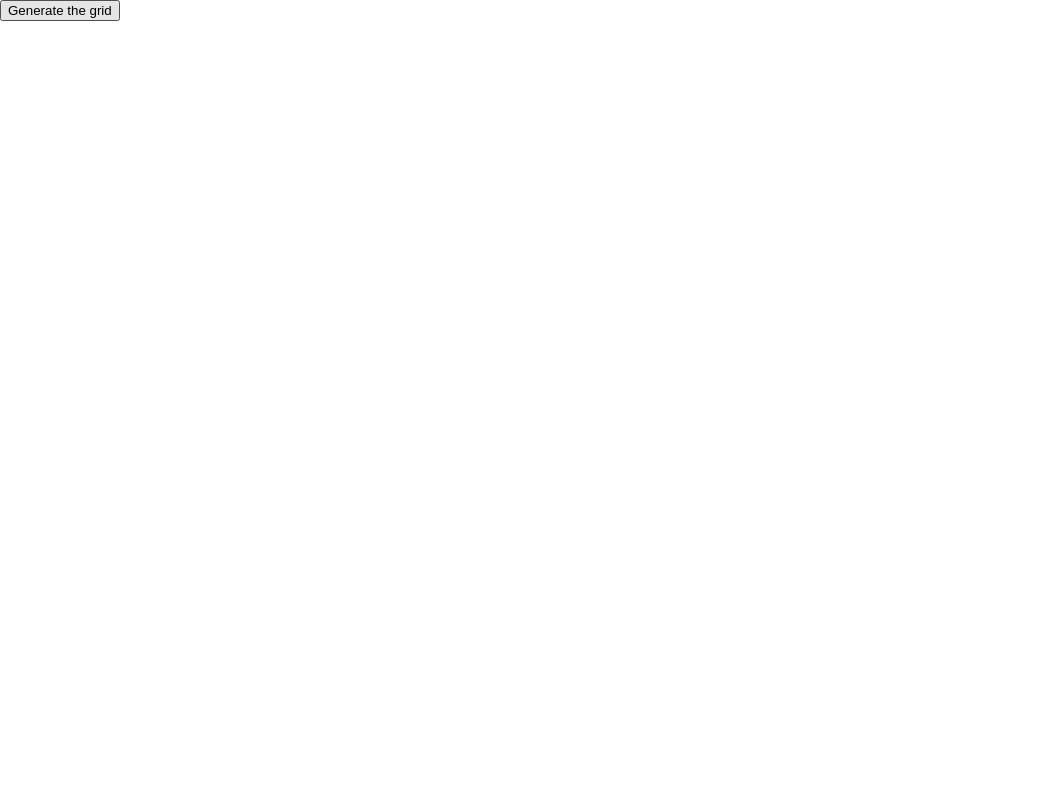
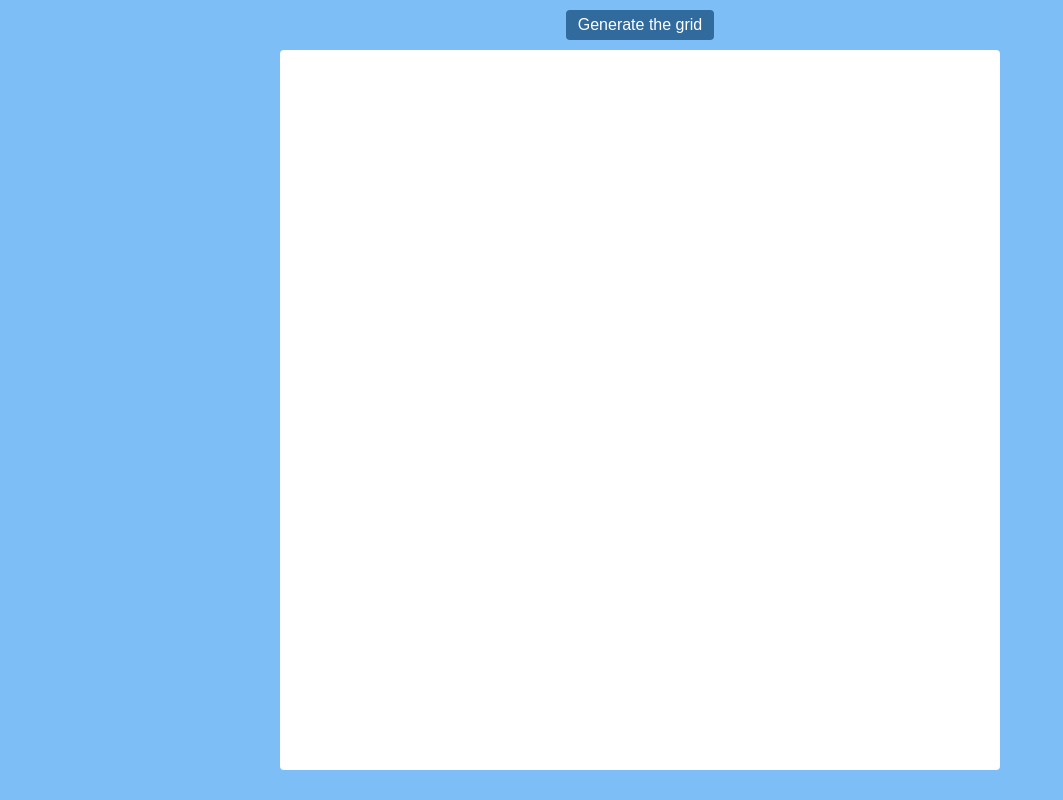
Before and after one commit to sikithedev/odin-etch-a-sketch, a plain HTML site: page index.html in a window 1280 px wide. Shown: the whole page, without its empty margins (0-1063 px from the left). Drawn offline with Linux system fonts and the light colour scheme.

Commit message:
Add styles

```diff
--- a/style.css
+++ b/style.css
@@ -4,13 +4,33 @@
 
 body {
   margin: 0;
-  padding: 0;
+  padding: 10px;
+  background-color: rgb(126, 190, 246);
+}
+
+#generate {
+  display: block;
+  margin: 0 auto 10px;
+  border: none;
+  background-color: rgb(49, 106, 156);
+  color: white;
+  border-radius: 4px;
+  padding: 6px 12px;
+  font-size: 1rem;
+}
+
+#generate:hover {
+  cursor: pointer;
+  background-color: rgb(38, 86, 127);
 }
 
 #container {
   margin: 0 auto;
-  max-height: 95vh;
+  max-height: 90vh;
   aspect-ratio: 1 / 1;
   display: flex;
   flex-wrap: wrap;
+  border: 3px solid white;
+  background-color: white;
+  border-radius: 4px;
 }
```
